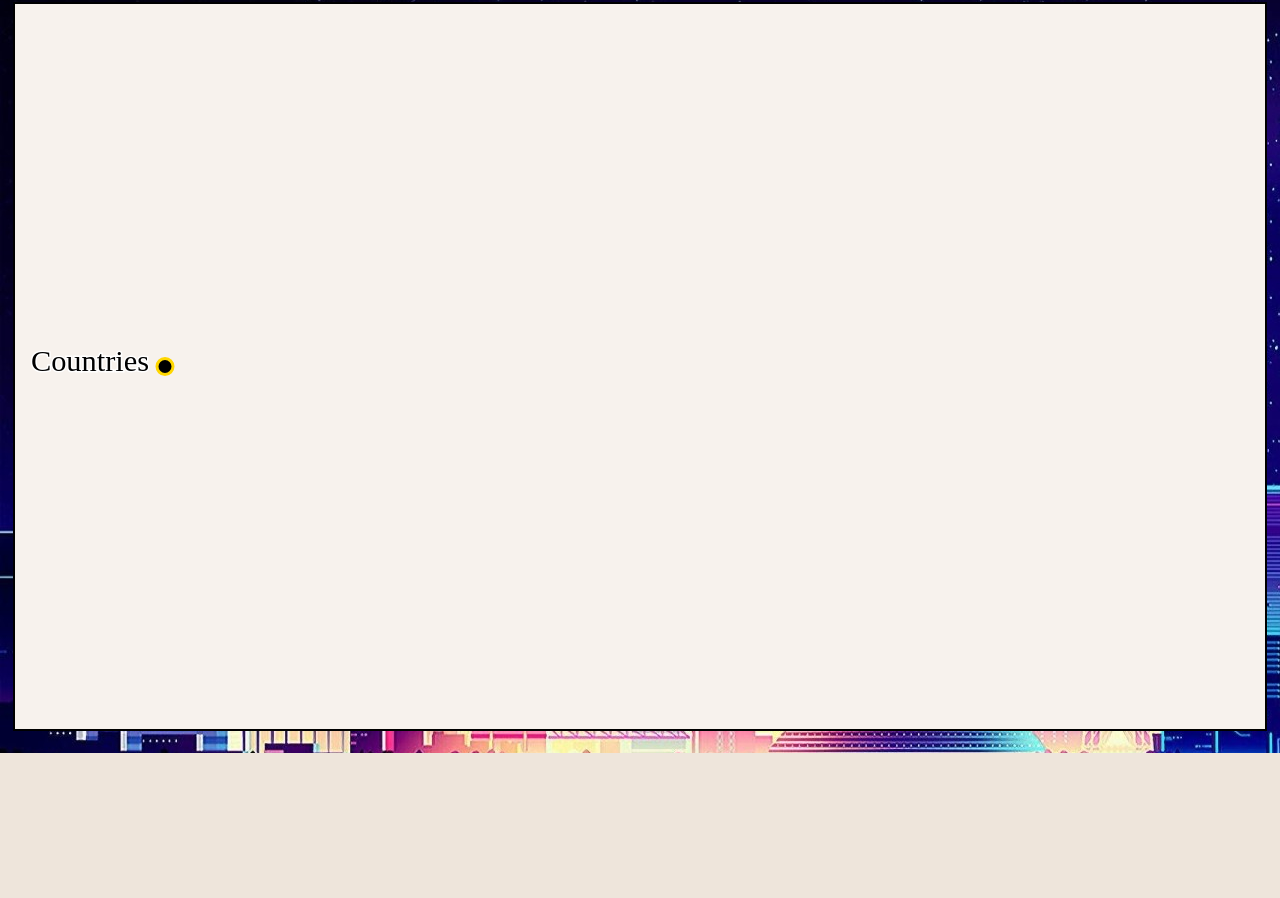
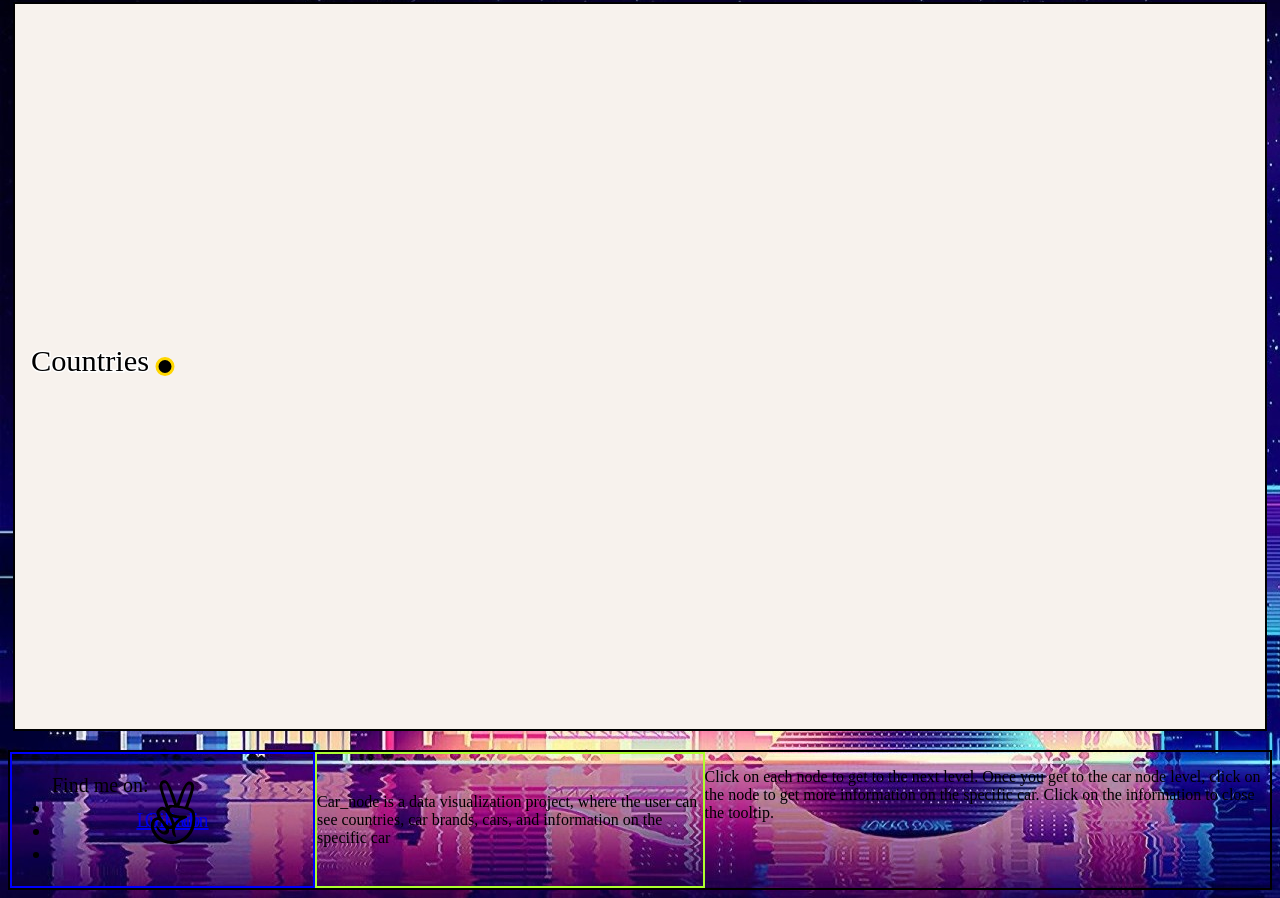
Before and after one commit to jshin720/car_Nodes, a website built with webpack: page index.html in a window 1280 px wide. Shown: the part 85-983 px from the top of the page. Before the commit the page ends 838 px from the top, so only its background shows below. Built offline with nearby package versions, Linux system fonts and the light colour scheme; a web font is replaced by a local one.

Commit message:
working on footer

```diff
--- a/index.html
+++ b/index.html
@@ -23,7 +23,47 @@
 
   </div>
 
+  <div class="footer-container">
+    <div id="contact-container">
+      <ul>
+        Find me on:
+        <li id="icons-links">
+          <a href="https://github.com/jshin720">
+            <!-- <img src="./png/gh64.png" alt="github link"> -->
+            Github
+          </a>
+        </li id="icons-links">
+        <li>
+          <a href="https://www.linkedin.com/in/jeffrey-shin-901752228/">
+            <!-- <img src="./png/li64.png" alt="linkedin link"> -->
+            Linkedin
+          </a>
+        </li>
+        <li id="icons-links">
+          <a href="https://angel.co/u/jeffrey-shin-720">
+            <img src="./png/al64.png" alt="angel list link">
+          </a>
+        </li>
+      </ul>
+    </div>
+    <div id="intro-container">
+      <div class="project-intro">
+        <p>
+        Car_node is a data visualization project, where the user can see countries, car brands, cars, and information
+        on
+        the specific car
+        </p>
+      </div>
+    </div>
+    <div id="instructions">
+      <p>
+        Click on each node to get to the next level. Once you get to the car node level, click on the node to get more
+        information on the specific car. Click on the information to close the tooltip.
+      </p>
+    </div>
+  </div>
 
+  </div>
   <!-- <div class='main-node'>
     <div class="center"></div>
     <div class='node1'> USA </div>
@@ -33,7 +73,7 @@
     <div class='node5'> Germany </div>
     <div class='node6'> UK </div>
   </div> -->
- <!-- <div>
+  <!-- <div>
     <a href="https://github.com/jshin720/car_Nodes.git" class='middle'> <img src="png/GitHub-Mark-Light-64px.png"> </a>
   </div> -->
   <!-- <img src="" class="carsImg" style="display: none"> -->
--- a/src/index.js
+++ b/src/index.js
@@ -319,15 +319,15 @@ console.log("height", d3)
     .append("div")
     .style("opacity", 0)
     .attr("class", "tooltip")
-    .style("background-color", "blue")
+    .style("background-color", "#f7f2ed")
     .style("border", "solid")
     .style("border-width", "2px")
     .style("border-radius", "5px")
     .style("padding", "5px")
 
 
+
   function click(e, d) {
-    console.log("click", d)
     if (d.children) {
       d._children = d.children;
       d.children = null;
@@ -337,23 +337,24 @@ console.log("height", d3)
     }
     if (d.depth === 3) {
       tooltip
-        .html("Name: " + d.data.name +
+        .html("<Brand name: " + d.parent.data.name +
+          "<br>Name: " + d.data.name +
           "<br> Price: " + d.data.price +
           "<br> Type: " + d.data.type +
-          "<br> Engine " + d.data.engine +
-          "<br> Mileage " + d.data.gasMileage +
-          "<br> Description " + d.data.description
+          "<br> Engine: " + d.data.engine +
+          "<br> Mileage: " + d.data.gasMileage +
+          "<br> Description: " + d.data.description
         )
-        .style("left", (d.x + 70) + "px")
+        .style("left", (d.x) + "px")
         .style("top", (d.y) + "px")
         .style("opacity", 1)
-        .on("mouseout", mouseout)
+        .on("click", closeClick)
     } else {
       tooltip
         .style("opacity", 0)
       }
 
-      function mouseout() {
+      function closeClick() {
         tooltip
           .style("opacity", 0)
       }
--- a/src/index.scss
+++ b/src/index.scss
@@ -213,3 +213,32 @@ text.word {
 body {
   background-color: #eee5db;
 }
+
+.tooltip {
+  margin-top: 5px;
+}
+
+.footer-container {
+  display: flex;
+  position: relative;
+  justify-content: space-between;
+  border: 2px solid black;
+}
+#contact-container{
+  display: flex;
+  position: relative;
+  width: 50%;
+  font-size: 20px;
+  border: 2px solid blue ;
+}
+#intro-container{
+  display: flex;
+  position: relative;
+  justify-content: space-around;
+  flex-direction: column;
+  border: 2px solid greenyellow;
+}
+
+#instruction {
+  // border: 2px solid red;
+}
```
Also changed, not shown: dist/main.css, png/al48.png (added), png/al64.png (added), png/gh48.png (added), png/gh64.png (added), png/li48.png (added), png/li64.png (added), 1 other file.
